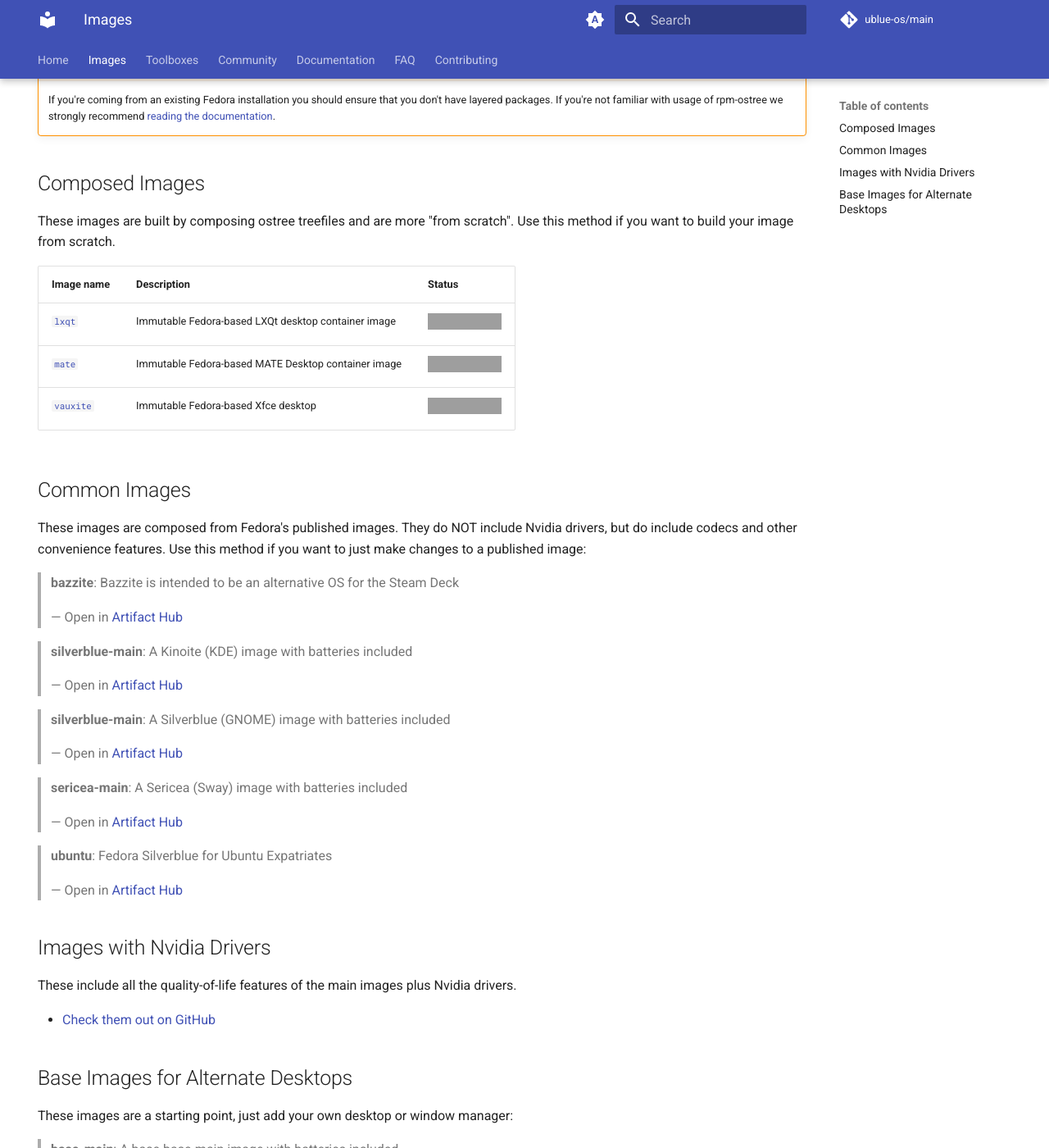
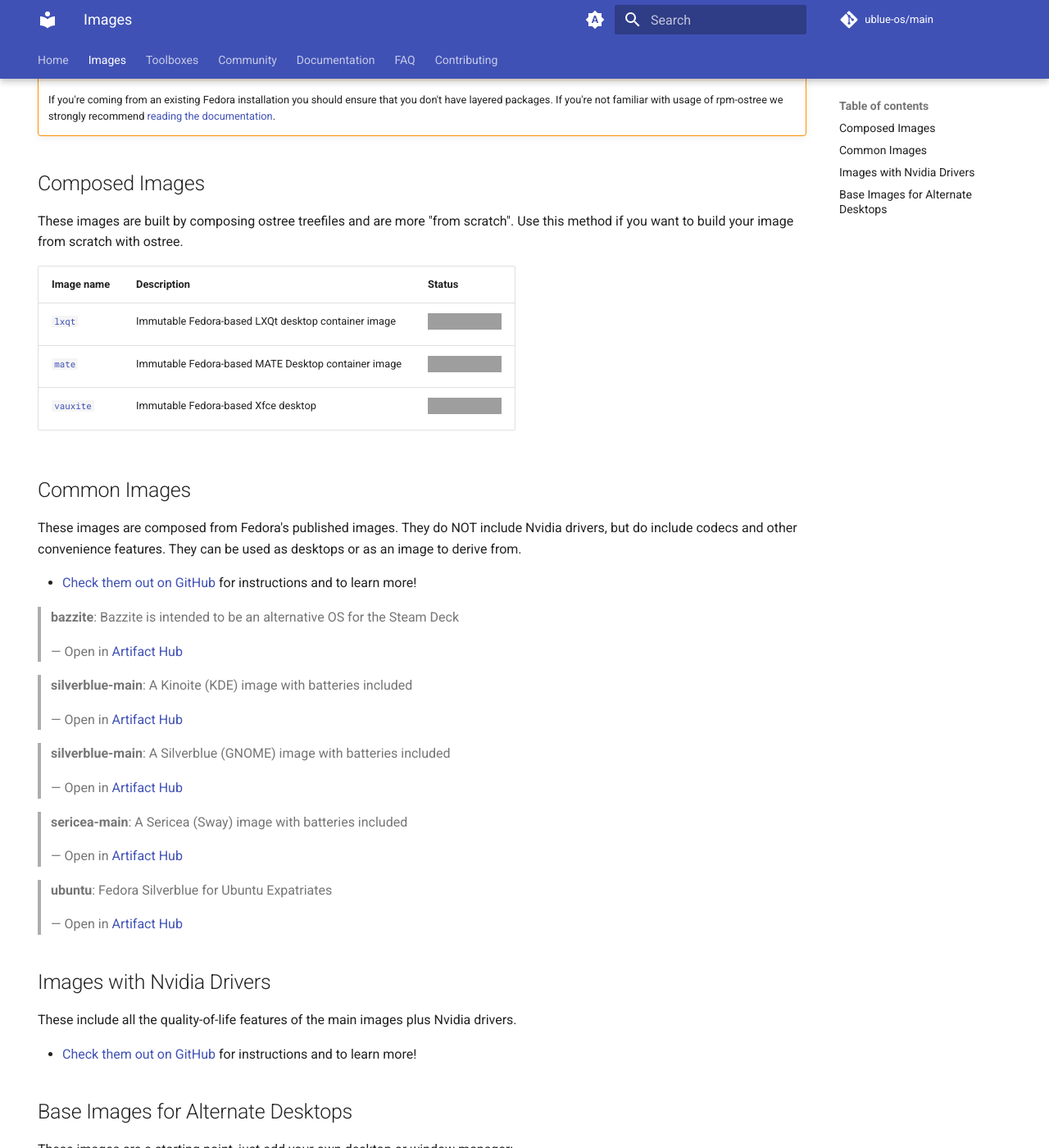
Before and after one commit to ublue-os/website, an MkDocs documentation site: the page built from docs/images.md, in a window 1280 px wide and 1400 px high, scrolled down 287 px. Shown: the whole window at 82% size. Built offline with MkDocs 1.6.1 and Material for MkDocs 9.7.7, drawn with Linux system fonts in a browser that asks for light colours; a script that is not in the unit is left out; comment, search, counter and statistics services are not loaded; grey boxes are pictures that could not be loaded.

Commit message:
fix: add links to github

```diff
--- a/docs/images.md
+++ b/docs/images.md
@@ -16,7 +16,7 @@ Check out [artifact hub](https://artifacthub.io/packages/search?org=ublue-os&sor
 ## Composed Images
 
 These images are built by composing ostree treefiles and are more "from scratch".
-Use this method if you want to build your image from scratch.
+Use this method if you want to build your image from scratch with ostree.
 
 | Image name | Description | Status |
 | ---------- | ----------- | ------ |
@@ -28,7 +28,9 @@ Use this method if you want to build your image from scratch.
 
 These images are composed from Fedora's published images.
 They do NOT include Nvidia drivers, but do include codecs and other convenience features.
-Use this method if you want to just make changes to a published image:
+They can be used as desktops or as an image to derive from.
+
+- [Check them out on GitHub](https://github.com/ublue-os/main) for instructions and to learn more!
 
 <div class="artifacthub-widget" data-url="https://artifacthub.io/packages/container/bazzite/bazzite" data-theme="light" data-header="false" data-stars="true" data-responsive="true"><blockquote><p lang="en" dir="ltr"><b>bazzite</b>: Bazzite is intended to be an alternative OS for the Steam Deck</p>&mdash; Open in <a href="https://artifacthub.io/packages/container/bazzite/bazzite">Artifact Hub</a></blockquote></div><script async src="https://artifacthub.io/artifacthub-widget.js"></script>
 
@@ -44,7 +46,7 @@ Use this method if you want to just make changes to a published image:
 
 These include all the quality-of-life features of the main images plus Nvidia drivers.
 
-- [Check them out on GitHub](https://github.com/ublue-os/nvidia)
+- [Check them out on GitHub](https://github.com/ublue-os/nvidia) for instructions and to learn more!
 
 ## Base Images for Alternate Desktops
 
```
